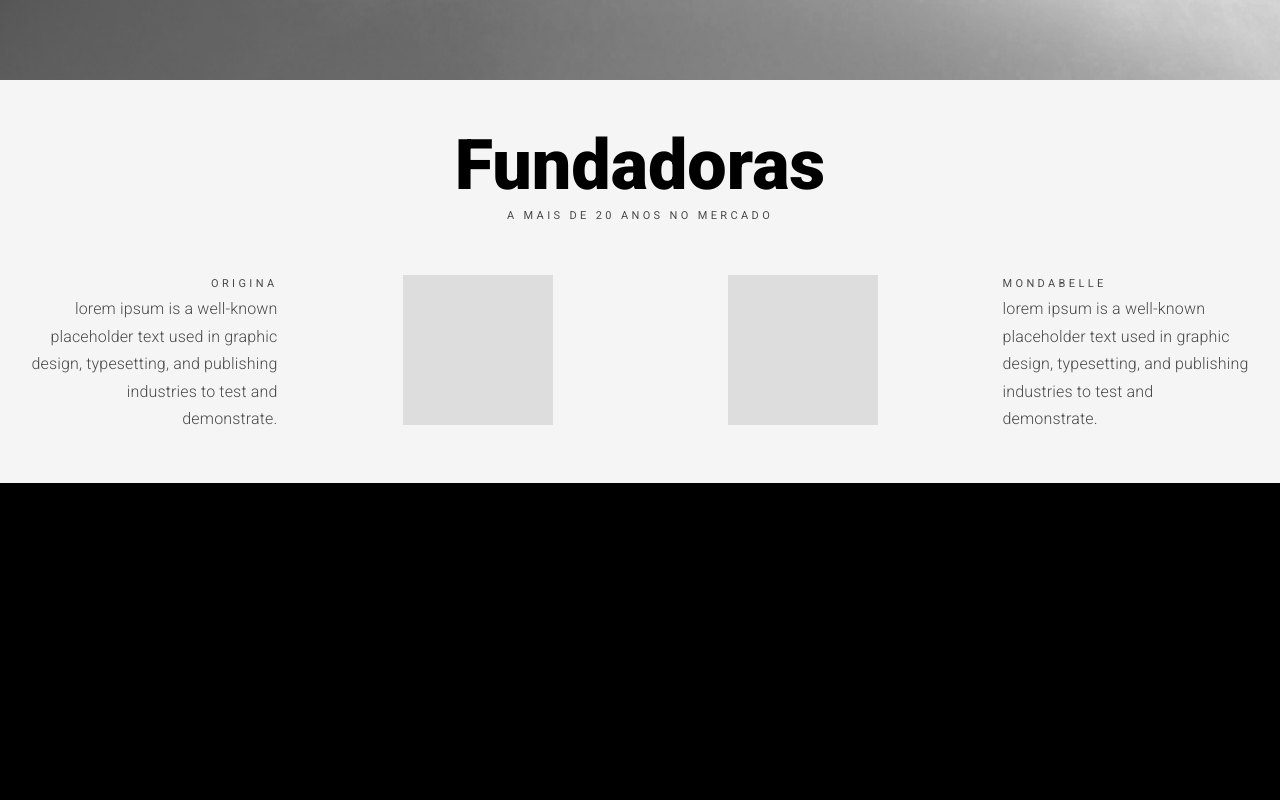
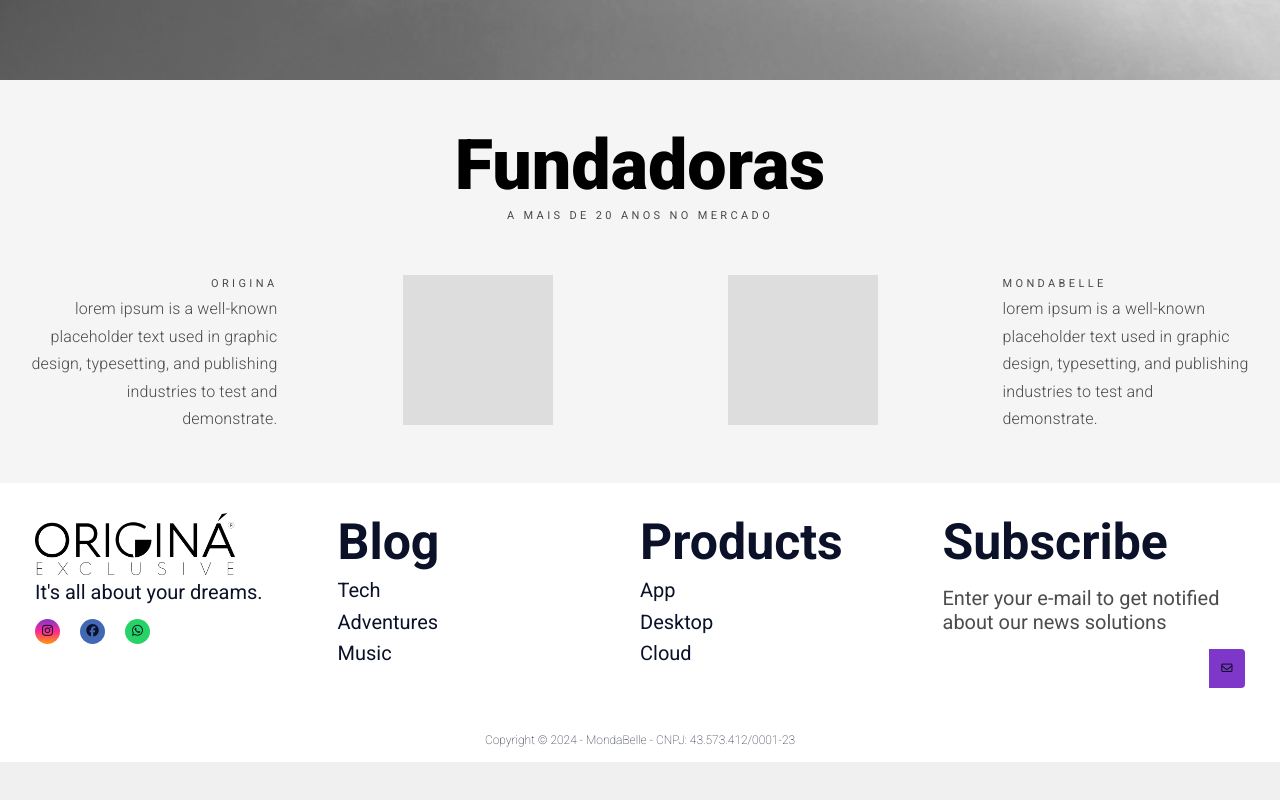
Before and after one commit to joaopaulotr/originaexclusive.github.io, a plain HTML site: page ProjetoOrigina/home-page.html in a window 1280 px wide. Shown: the part 2728-3528 px from the top of the page. After the commit the page ends 3490 px from the top, so only its background shows below. Drawn offline with Linux system fonts and the light colour scheme.

Commit message:
footer e responsividade

```diff
--- a/ProjetoOrigina/home-page.html
+++ b/ProjetoOrigina/home-page.html
@@ -13,6 +13,7 @@
     <link rel="stylesheet" href="style/home-page.css" />
     <link rel="stylesheet" href="style/slider.css" />
     <link rel="stylesheet" href="style/cadastro.css">
+    <link rel="stylesheet" href="https://cdnjs.cloudflare.com/ajax/libs/font-awesome/6.6.0/css/all.min.css" integrity="sha512-Kc323vGBEqzTmouAECnVceyQqyqdsSiqLQISBL29aUW4U/M7pSPA/gEUZQqv1cwx4OnYxTxve5UMg5GT6L4JJg==" crossorigin="anonymous" referrerpolicy="no-referrer" />
 
     <script src="scripts/slider.js" defer></script>
 
@@ -192,18 +193,18 @@
         <div class="slide-box primeiro">
           <img class="img-desktop" src="assets/group_50.svg" alt="slide 1" />
           <!-- imagem desktop -->
-          <img class="img-mobile" src="assets/group_50.svg" alt="slide 1" />
+          <img class="img-mobile" src="assets/group_53.svg" alt="slide 1" />
           <!-- imagem mobile -->
         </div>
 
         <div class="slide-box">
           <img class="img-desktop" src="assets/group_50.svg" alt="slide 2" />
-          <img class="img-mobile" src="assets/group_50.svg" alt="slide 2" />
+          <img class="img-mobile" src="assets/group_53.svg" alt="slide 2" />
         </div>
 
         <div class="slide-box">
           <img class="img-desktop" src="assets/group_50.svg" alt="slide 3" />
-          <img class="img-mobile" src="assets/group_50.svg" alt="slide 3" />
+          <img class="img-mobile" src="assets/group_53.svg" alt="slide 3" />
         </div>
 
         <div class="nav-auto">
@@ -273,14 +274,6 @@
                   id="UF-inscricao-estadual"
                   type="text"
                   name="UF-inscricao-estadual"
-                />
-              </div>
-              <div class="input-box">
-                <label for="inscricao-municipal">Incrição Municipal:</label>
-                <input
-                  id="inscricao-municipal"
-                  type="text"
-                  name="inscricao-municipal"
                 />
               </div>
               <div class="input-box">
@@ -393,6 +386,84 @@
       </div>
     </section>
 
+    <!--------------------------------------------------------------------------------------------------------------------------------->
+
+    <main>
+
+    </main>
+    <footer>
+        <div id="footer_content">
+            <div id="footer_contacts">
+                <img src="assets/logomarca_logotipo_origina_1.png" alt="#" class="logo-footer">
+                <p>It's all about your dreams.</p>
+
+                <div id="footer_social_media">
+                    <a href="#" class="footer-link" id="instagram">
+                        <i class="fa-brands fa-instagram"></i>
+                    </a>
+
+                    <a href="#" class="footer-link" id="facebook">
+                        <i class="fa-brands fa-facebook"></i>
+                    </a>
+
+                    <a href="#" class="footer-link" id="whatsapp">
+                        <i class="fa-brands fa-whatsapp"></i>
+                    </a>
+                </div>
+            </div>
+
+            <ul class="footer-list">
+                <li>
+                    <h3>Blog</h3>
+                </li>
+                <li>
+                    <a href="#" class="footer-link">Tech</a>
+                </li>
+                <li>
+                    <a href="#" class="footer-link">Adventures</a>
+                </li>
+                <li>
+                    <a href="#" class="footer-link">Music</a>
+                </li>
+            </ul>
+
+            <ul class="footer-list">
+                <li>
+                    <h3>Products</h3>
+                </li>
+                <li>
+                    <a href="#" class="footer-link">App</a>
+                </li>
+                <li>
+                    <a href="#" class="footer-link">Desktop</a>
+                </li>
+                <li>
+                    <a href="#" class="footer-link">Cloud</a>
+                </li>
+            </ul>
+
+            <div id="footer_subscribe">
+                <h3>Subscribe</h3>
+
+                <p>
+                    Enter your e-mail to get notified about
+                    our news solutions
+                </p>
+
+                <div id="input_group">
+                    <input type="email" id="email">
+                    <button>
+                        <i class="fa-regular fa-envelope"></i>
+                    </button>
+                </div>
+            </div>
+        </div>
+
+        <div id="footer_copyright">
+          Copyright © 2024 - MondaBelle - CNPJ: 43.573.412/0001-23
+        </div>
+    </footer>
+
 
     <a id="btn-whatsapp" href="" target="_blank"> </a>
   </body>
--- a/ProjetoOrigina/style/home-page.css
+++ b/ProjetoOrigina/style/home-page.css
@@ -2,10 +2,6 @@
   --primary-color: #0a1128;
   --white-color: #ffffff;
   --gap: 3rem;
-}
-html {
-  height: 500vh;
-  background-color: black;
 }
 
 * {
@@ -532,3 +528,143 @@
   justify-content: center;
   align-items: center;
 }
+
+.logo-footer {
+  width: 20rem;
+  height: auto;
+}
+
+footer {
+  width: 100%;
+  background-color: white;
+}
+
+.footer-link {
+  text-decoration: none;
+}
+
+#footer_content {
+  background-color: var(--color-neutral-10);
+  display: grid;
+  grid-template-columns: repeat(4, 1fr);
+  padding: 3rem 3.5rem;
+}
+
+#footer_contacts h1 {
+  margin-bottom: 0.75rem;
+}
+
+#footer_social_media {
+  display: flex;
+  gap: 2rem;
+  margin-top: 1.5rem;
+}
+
+#footer_social_media .footer-link {
+  display: flex;
+  align-items: center;
+  justify-content: center;
+  height: 2.5rem;
+  width: 2.5rem;
+  color: var(--color-neutral-40);
+  border-radius: 50%;
+  transition: all 0.4s;
+}
+
+#footer_social_media .footer-link i {
+  font-size: 1.25rem;
+}
+
+#footer_social_media .footer-link:hover {
+  opacity: 0.8;
+}
+
+#instagram {
+  background: linear-gradient(#7f37c9, #ff2992, #ff9807);
+}
+
+#facebook {
+  background-color: #4267b3;
+}
+
+#whatsapp {
+  background-color: #25d366;
+}
+
+.footer-list {
+  display: flex;
+  flex-direction: column;
+  gap: 0.75rem;
+  list-style: none;
+}
+
+.footer-list .footer-link {
+  color: var(--color-neutral-30);
+  transition: all 0.4s;
+}
+
+.footer-list .footer-link:hover {
+  color: #7f37c9;
+}
+
+#footer_subscribe {
+  display: flex;
+  flex-direction: column;
+  gap: 1.5rem;
+}
+
+#footer_subscribe p {
+  color: rgba(0, 0, 0, 0.7);
+}
+
+#input_group {
+  display: flex;
+  align-items: center;
+  background-color: var(--color-neutral-0);
+  border-radius: 4px;
+}
+
+#input_group input {
+  all: unset;
+  padding: 0.75rem;
+  width: 100%;
+}
+
+#input_group button {
+  background-color: #7f37c9;
+  border: none;
+  color: var(--color-neutral-40);
+  padding: 0px 1.25rem;
+  font-size: 1.125rem;
+  height: 100%;
+  border-radius: 0px 4px 4px 0px;
+  cursor: pointer;
+  transition: all 0.4s;
+}
+
+#input_group button:hover {
+  opacity: 0.8;
+}
+
+#footer_copyright {
+  display: flex;
+  justify-content: center;
+  background-color: white;
+  font-size: 1.2rem;
+  padding: 1.5rem;
+  font-weight: 200;
+}
+
+@media screen and (max-width: 768px) {
+  #footer_content {
+      grid-template-columns: repeat(2, 1fr);
+      gap: 2rem;
+  }
+}
+
+@media screen and (max-width: 426px) {
+  #footer_content {
+      grid-template-columns: repeat(1, 1fr);
+      padding: 3rem 2rem;
+  }
+}
--- a/ProjetoOrigina/style/slider.css
+++ b/ProjetoOrigina/style/slider.css
@@ -86,6 +86,6 @@
 
   .nav-auto,
   .nav-manual {
-    margin-top: 60%;
+    margin-top: 110%;
   }
 }
```
Also changed, not shown: ProjetoOrigina/assets/cortado_1.png (added), ProjetoOrigina/assets/group_53.svg (added), ProjetoOrigina/assets/logomarca_logotipo_origina_1.png (added), ProjetoOrigina/assets/logomarca_logotipo_origina_1c.png (added), ProjetoOrigina/assets/rectangle_29.png (added).
